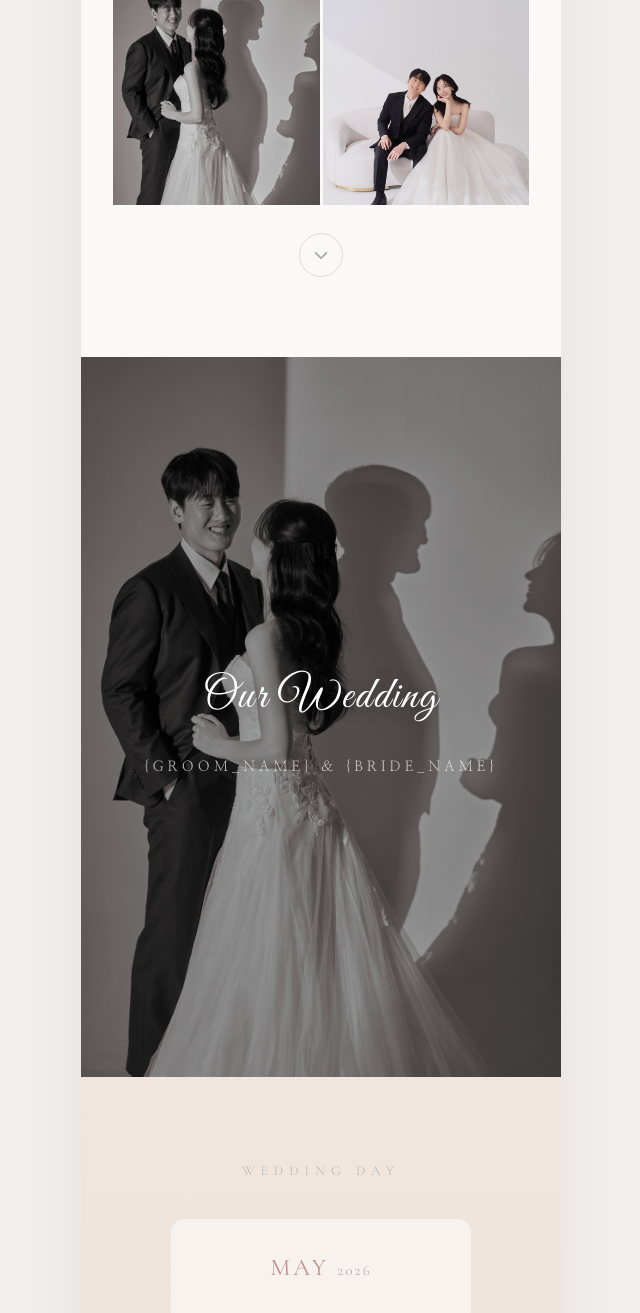
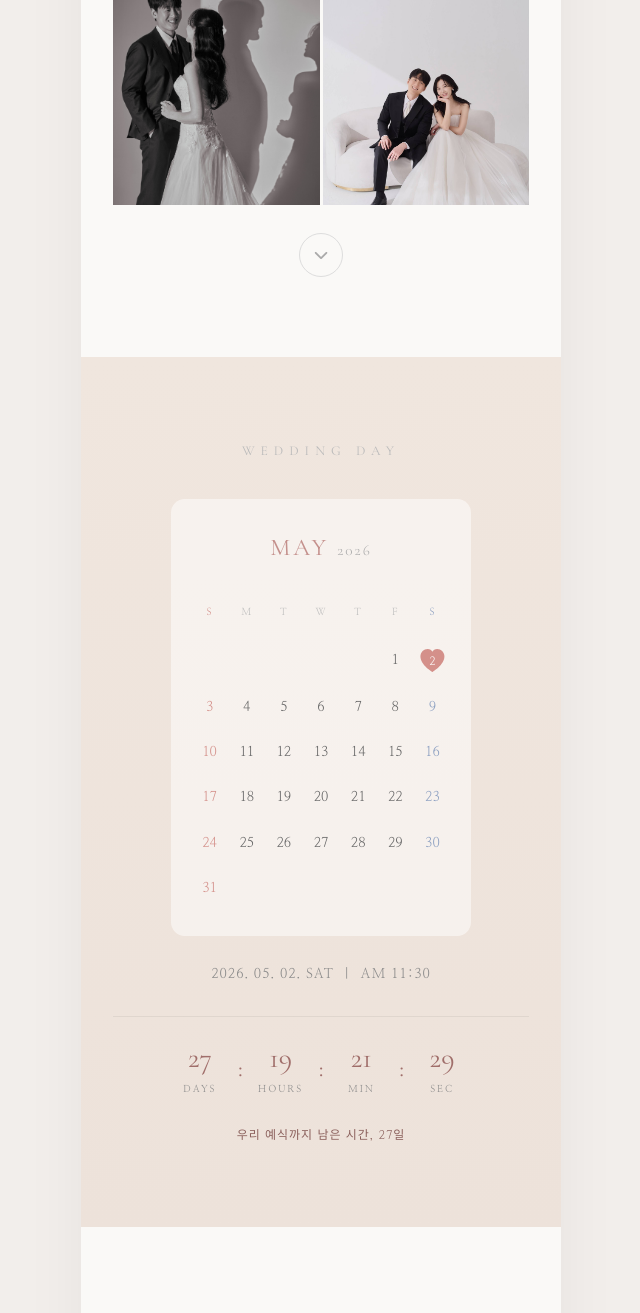
Before and after one commit to sks3297/wedding-invitation, a Flask app: page / in a window 1280 px wide. Shown: the part 2414-3727 px from the top of the page, without its empty margins (319-959 px from the left). Run offline with Flask 3, Linux system fonts and the light colour scheme; some libraries are stand-ins or nearby versions.

Commit message:
remove image

```diff
--- a/templates/index.html
+++ b/templates/index.html
@@ -231,13 +231,13 @@
         </section>
 
         <!-- ======== Full-width photo with script ======== -->
-        <section class="photo-overlay-section">
+        <!-- <section class="photo-overlay-section">
             <img src="{{ url_for('static', filename='images/gallery_03.jpg') }}" alt="커플" class="overlay-bg-img">
             <div class="overlay-text-box">
                 <p class="overlay-script">Our Wedding</p>
                 <p class="overlay-sub">{{ data.groom_name }} &amp; {{ data.bride_name }}</p>
             </div>
-        </section>
+        </section> -->
 
         <section class="section section--pink fade-item">
             <!-- <div class="section-num">예식일</div> -->
```
